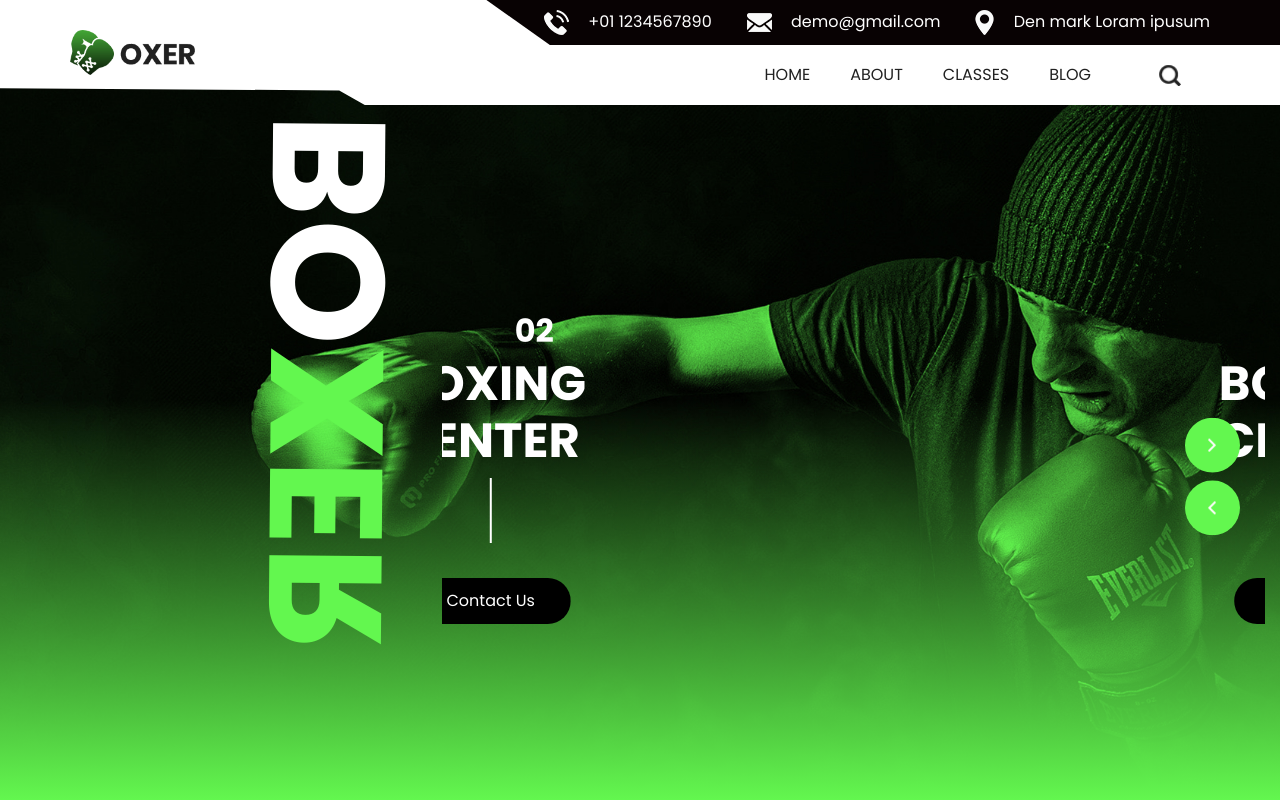
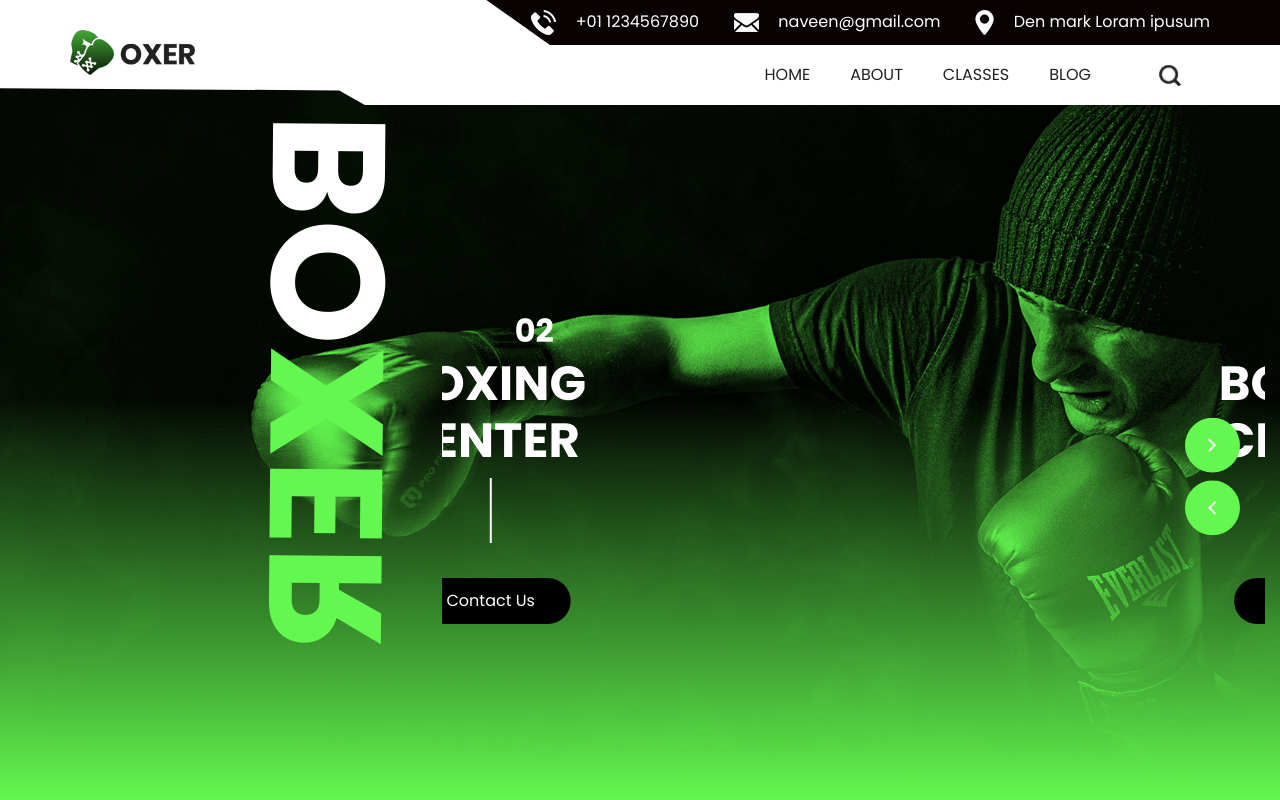
Before and after one commit to stackcouture/OIDC-s3-access, a plain HTML site: page oxer-html/index.html in a window 1280 px wide. Shown: the top 800 px of the page. Drawn offline with nearby package versions, Linux system fonts and the light colour scheme; some packages are replaced by stand-ins of ours; a web font is replaced by a local one.

Commit message:
project udpated

```diff
--- a/oxer-html/index.html
+++ b/oxer-html/index.html
@@ -49,7 +49,7 @@
                 <li class="">
                   <a class="" href="">
                     <img src="images/mail.png" alt="" />
-                    <span>demo@gmail.com</span>
+                    <span>naveen@gmail.com</span>
                   </a>
                 </li>
                 <li class="">
```
Also changed, not shown: 1 other file.
